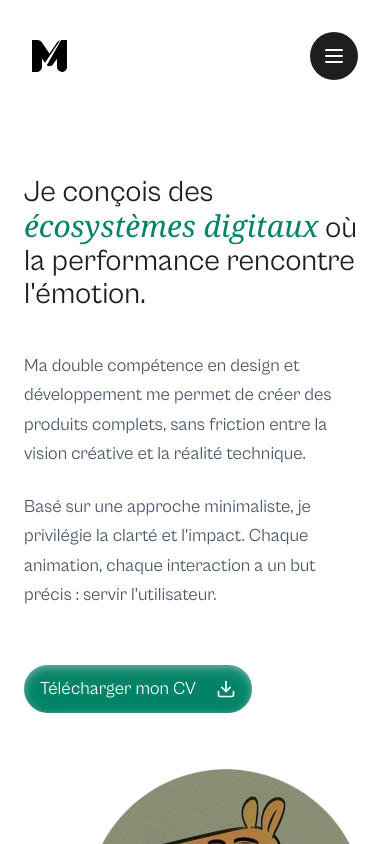
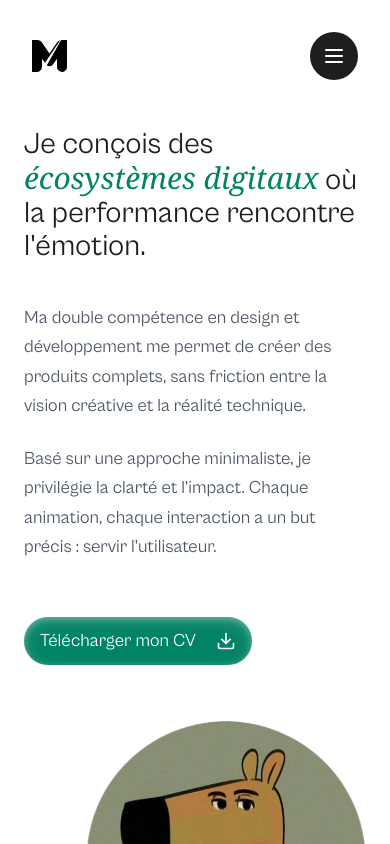
Before and after one commit to michel-DC/Portfolio, a Next.js app: page /a-propos in a window 390 px wide. Shown: the top 844 px of the page. Built offline with nearby package versions, Linux system fonts and the light colour scheme.

Commit message:
feat: supprimer le gras du menu mobile et ajuster les marges supérieures des pages À propos et Projets pour un meilleur alignement

```diff
--- a/src/components/layouts/header.tsx
+++ b/src/components/layouts/header.tsx
@@ -165,7 +165,7 @@ export default function Header() {
                     <Link
                       href={item.href}
                       onClick={toggleMenu}
-                      className="hover:text-gray-400 transition-colors font-bold text-3xl md:text-5xl"
+                      className="hover:text-gray-400 transition-colors text-3xl md:text-5xl"
                     >
                       {item.label}
                     </Link>
@@ -179,7 +179,7 @@ export default function Header() {
                   <motion.div
                     whileHover={{ x: [0, -3, 3, -3, 0] }}
                     transition={{ duration: 0.4 }}
-                    className="relative overflow-hidden bg-white text-black px-8 py-3 md:px-10 md:py-4 rounded-full font-bold text-xl md:text-2xl border border-white"
+                    className="relative overflow-hidden bg-white text-black px-8 py-3 md:px-10 md:py-4 rounded-full text-xl md:text-2xl border border-white"
                   >
                     <span className="absolute inset-0 bg-black translate-x-[-101%] group-hover:translate-x-0 transition-transform duration-500 ease-in-out" />
                     <span className="relative z-10 transition-colors duration-500 group-hover:text-white">
--- a/src/components/pages/about/intro-section.tsx
+++ b/src/components/pages/about/intro-section.tsx
@@ -8,7 +8,7 @@ import { Download } from "lucide-react";
 
 export default function IntroSection() {
   return (
-    <section className="relative w-full pt-24 pb-24 md:pt-28 md:pb-32 bg-[#ffffff] overflow-hidden">
+    <section className="relative w-full pt-12 pb-24 md:pt-28 md:pb-32 bg-[#ffffff] overflow-hidden">
       <div className="max-w-[1800px] mx-auto px-6 md:px-12 lg:px-16">
         {/*<div className="flex flex-col items-start mb-24 md:mb-32">
           <motion.div
--- a/src/components/pages/projects/project-list.tsx
+++ b/src/components/pages/projects/project-list.tsx
@@ -91,7 +91,7 @@ export default function ProjectsList() {
   return (
     <section className="w-full pt-24 pb-24 md:pt-28 md:pb-32 bg-white min-h-screen">
       <div className="max-w-[1800px] mx-auto px-6 md:px-12 lg:px-16">
-        <div className="flex flex-col items-start mb-24 md:mb-32">
+        <div className="flex flex-col items-start mt-6 mb-24 md:mb-32">
           <motion.h2
             initial={{ opacity: 0, y: 50 }}
             animate={{ opacity: 1, y: 0 }}
```
